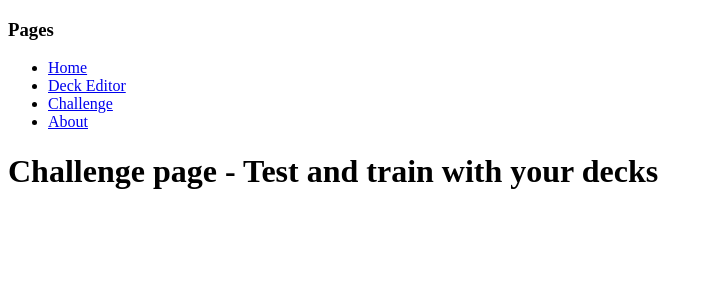
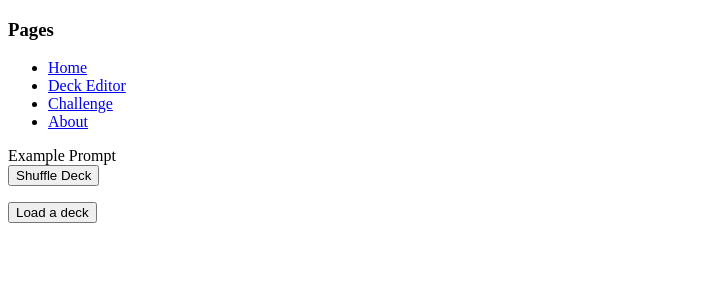
Before and after one commit to seanmizen/flash-app, a React (Create React App) app: page /Challenge in a window 1280 px wide. Shown: the top 300 px of the page, without its empty margins (0-713 px from the left). Built offline with nearby package versions, Linux system fonts and the light colour scheme.

Commit message:
Fixed state mgmt on Challenge Arena

```diff
--- a/src/features/Challenge/Challenge.js
+++ b/src/features/Challenge/Challenge.js
@@ -1,9 +1,50 @@
 import React, { Component } from "react";
+import LoadDeckFromFile from "../DeckEditor/components/LoadDeckFromFile";
+import Arena from "./components/Arena";
 
 class Challenge extends Component {
+    constructor(props) {
+        super(props);
+        console.log('Challenge rendering');
+        this.state = {
+            deckName: "",
+            list: []
+        }
+    }
+
+    loadDeck(deck) {
+        this.setState({
+            deckName: deck.deckName,
+            list: deck.list
+        })
+    }
+
     render() {
         return (
-            <h1>Challenge page - Test and train with your decks</h1>
+            <div>
+                <div className="deck-challenge-arena">
+                    <Arena
+                        deck={this.state}
+                        loadDeckCallback={(e) => this.loadDeck(e)}
+                    />
+                </div>
+                {this.state.list.length === 0 ? null :
+                    <div className="deck-challenge-information-area">
+                        <span>
+                            Deck name: {this.state.deckName}
+                        </span>
+                        <br />
+                        <span>
+                            Deck Length: {this.state.list.length}
+                        </span>
+                    </div>
+                }
+                <div className="deck-challenge-load-area">
+                    <LoadDeckFromFile
+                        onDeckLoad={e => this.loadDeck(e)}
+                    />
+                </div>
+            </div>
         );
     }
 };
--- /dev/null
+++ b/src/features/Challenge/components/Arena.js
@@ -0,0 +1,81 @@
+import { useState, useRef, useEffect } from "react";
+import ArenaAnswer from "./ArenaAnswer";
+import ArenaPrompt from "./ArenaPrompt";
+
+function Arena({ deck, loadDeckCallback }) {
+    // shuffledList is separate to deck
+    // The parent component will store the original deck.
+    // The arena will shuffle, log, etc.
+    const [shuffledList, setShuffledList] = useState([]);
+    const [currentItem, setCurrentItem] = useState(0);
+    const [revealAnswer, setRevealAnswer] = useState(false);
+
+    // magic goes here
+    // This line sets the setShuffledList on first instance
+    // Every time (parent) deck changes, the change will be copied across
+    // TODO look at a tutorial for useEf
+    useEffect(() => { setShuffledList(deck.list || []) }, [setShuffledList, deck]);
+
+    console.log(shuffledList);
+
+    function toggleRevealAnswer() { // Expand this as necessary
+        setRevealAnswer(!revealAnswer);
+    }
+
+    /* https://stackoverflow.com/questions/2450954/how-to-randomize-shuffle-a-javascript-array */
+    /* Randomize array in-place using Durstenfeld shuffle algorithm */
+    function shuffleArray(array) {
+        for (var i = array.length - 1; i > 0; i--) {
+            var j = Math.floor(Math.random() * (i + 1));
+            var temp = array[i];
+            array[i] = array[j];
+            array[j] = temp;
+        }
+        return array;
+    }
+
+    function shuffleDeck() {
+        setShuffledList(shuffleArray([...shuffledList]));
+        console.log(shuffledList);
+    }
+
+    // {statement ? ifTrue : ifFalse}
+    // can also be written as
+    // {statement && ifTrue} (disregarding ifFalse)
+
+    return (
+        <div>
+            <ArenaPrompt
+                prompt="Example Prompt"
+                onClickCallback={toggleRevealAnswer}
+            />
+            {revealAnswer && <ArenaAnswer answer="Example Answer" />}
+
+            <br />
+
+            <button
+                onClick={shuffleDeck}
+            >
+                Shuffle Deck
+            </button>
+
+            <ul>
+                {shuffledList.map(item => {
+                    return (
+                        <li key={item.id}>
+                            <div className="item-prompt"><b>{item.prompt}</b></div>
+                            <div className="item-answer">{item.answer}</div>
+                        </li>
+                    )
+                })}
+            </ul>
+        </div>
+    )
+}
+
+export default Arena;
+
+/*
+            <ArenaPrompt prompt={deck.list(currentItem).prompt} />
+            <ArenaAnswer answer={deck.list(currentItem).answer} />
+*/
--- /dev/null
+++ b/src/features/Challenge/components/ArenaAnswer.js
@@ -0,0 +1,11 @@
+
+function ArenaAnswer({ answer }) {
+
+    return (
+        <span>
+            {answer}
+        </span>
+    )
+}
+
+export default ArenaAnswer;
--- /dev/null
+++ b/src/features/Challenge/components/ArenaPrompt.js
@@ -0,0 +1,13 @@
+
+function ArenaPrompt({ prompt, onClickCallback }) {
+
+    return (
+        <span
+            onClick={onClickCallback}
+        >
+            {prompt}
+        </span>
+    )
+}
+
+export default ArenaPrompt;
--- a/src/features/DeckEditor/DeckEditor.js
+++ b/src/features/DeckEditor/DeckEditor.js
@@ -13,7 +13,7 @@ class DeckEditor extends Component {
 
     //const initList = localStorage.getItem("storageList");
 
-    console.log('home rendering');
+    console.log('DeckEditor rendering');
 
     this.state = {
       deckName: "",
@@ -26,7 +26,6 @@ class DeckEditor extends Component {
       deckName: deck.deckName,
       list: deck.list
     })
-
   }
 
   setDeckName(name) {
--- a/src/features/DeckEditor/components/AddItemForm.js
+++ b/src/features/DeckEditor/components/AddItemForm.js
@@ -19,7 +19,7 @@ function AddItemForm({ onAdd }) {
     }
 
     const submitIfEnter = (e) => {
-        if (e.keyCode == 13 && e.shiftKey == false) {
+        if (e.keyCode === 13 && e.shiftKey === false) {
             submitForm(e);
         }
     }
```
Also changed, not shown: src/classes/Deck.js (+5 -3 lines).
